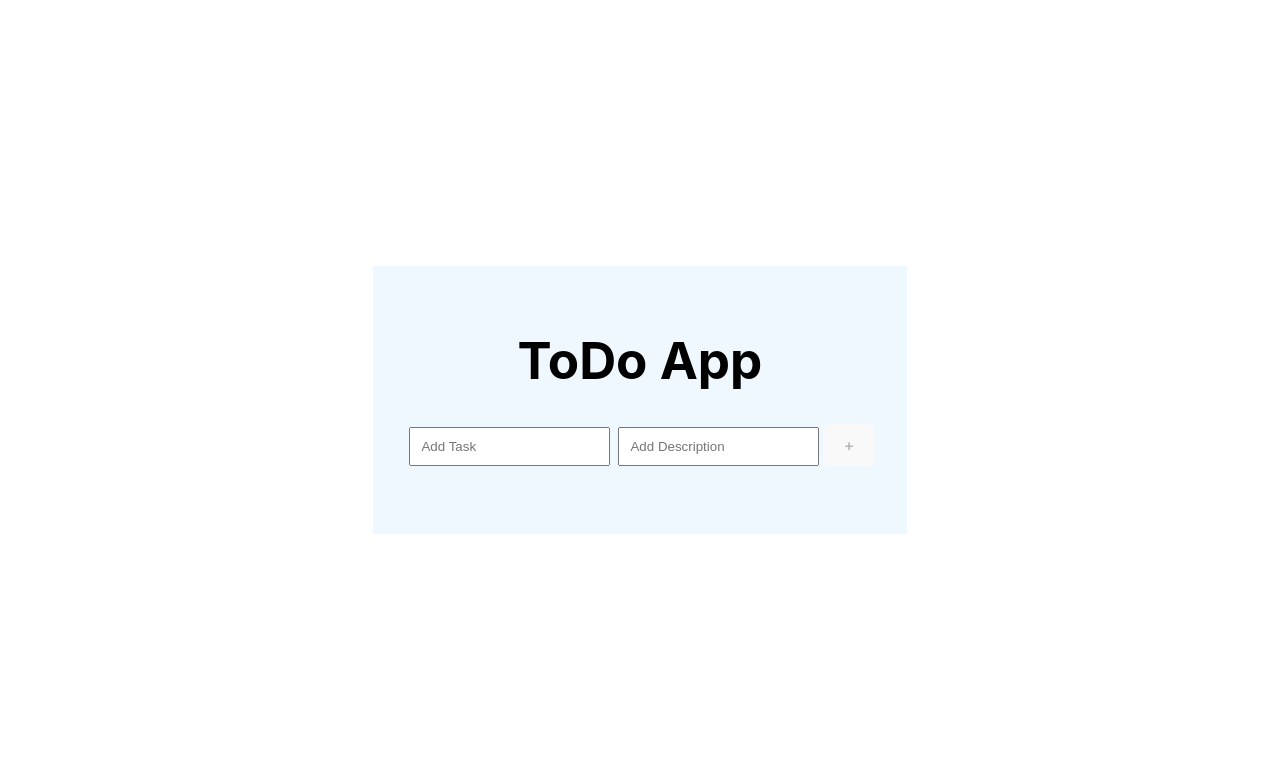
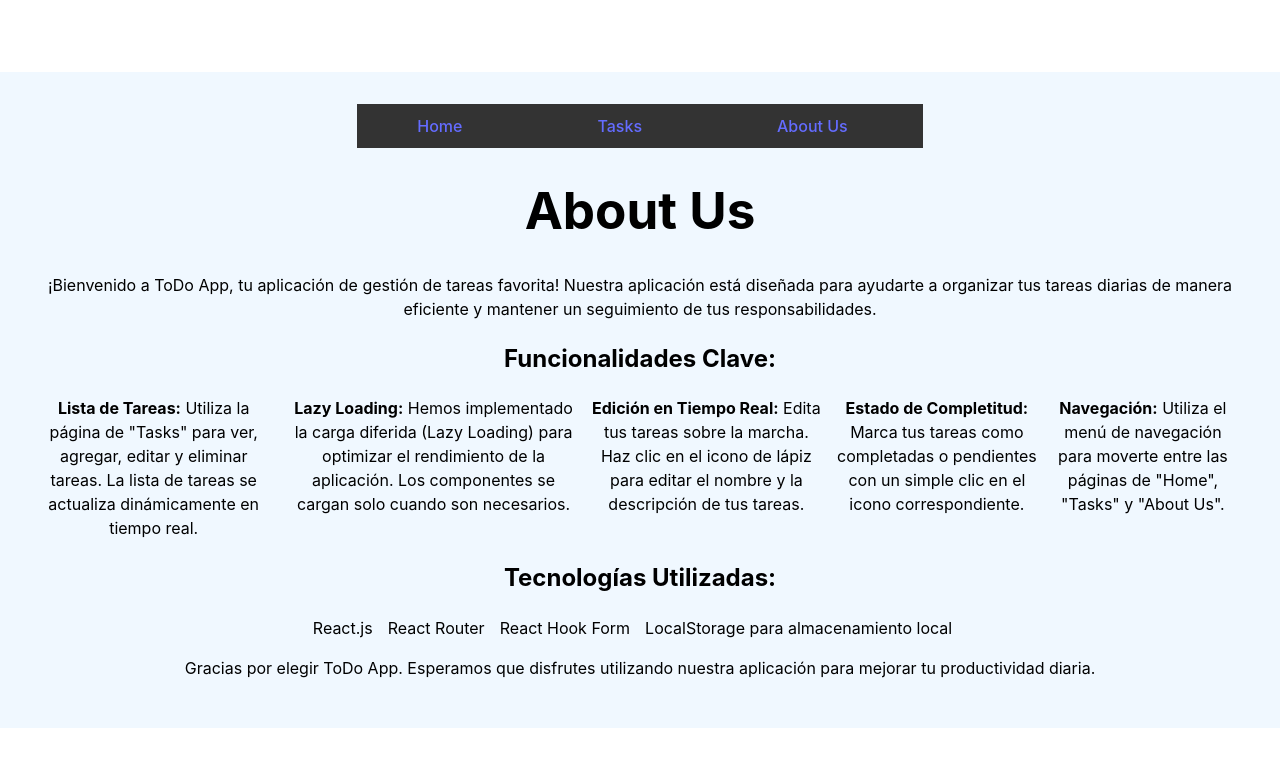
Before and after one commit to Alejandro9912/my-react-task-list, a React (Vite) app: page /about-us in a window 1280 px wide. Shown: the top 766 px of the page. Built offline with nearby package versions, Linux system fonts and the light colour scheme.

Commit message:
Add Router

```diff
--- a/package.json
+++ b/package.json
@@ -10,10 +10,14 @@
     "preview": "vite preview"
   },
   "dependencies": {
+    "localforage": "^1.10.0",
+    "match-sorter": "^6.3.3",
     "prop-types": "^15.8.1",
     "react": "^18.2.0",
     "react-dom": "^18.2.0",
-    "react-hook-form": "^7.49.3"
+    "react-hook-form": "^7.49.3",
+    "react-router-dom": "^6.21.3",
+    "sort-by": "^1.2.0"
   },
   "devDependencies": {
     "@types/react": "^18.2.37",
--- a/src/App.css
+++ b/src/App.css
@@ -8,3 +8,12 @@
   text-align: center;
   background-color: aliceblue;
 }
+
+ul{
+  justify-content: center;
+}
+
+a{
+  margin-right: 50px;
+  margin-left: 50px;
+}
--- a/src/App.jsx
+++ b/src/App.jsx
@@ -1,19 +1,21 @@
-import { useState } from "react";
 import "./App.css";
-import Header from "./components/Header";
-import TaskList from "./components/TaskList";
+import { BrowserRouter, Route, Routes } from "react-router-dom";
+import { Home } from "./pages/Home";
+import { Tasks } from "./pages/Tasks";
+import { AbousUs } from "./pages/AbousUs";
+import { Menu } from "./components/Menu";
 
 function App() {
-  const [allTasks, setAllTasks] = useState([]);
-
-  const updateList = (newTaskList) => {
-    setAllTasks(newTaskList);
-  };
-
   return (
     <>
-      <Header />
-      {<TaskList tasks={allTasks} updateTaskList={updateList} />}
+      <BrowserRouter>
+      <Menu/>
+        <Routes>
+          <Route path="/" element={<Home />} />
+          <Route path="/tasks" element={<Tasks />} />
+          <Route path="/about-us" element={<AbousUs />} />
+        </Routes>
+      </BrowserRouter>
     </>
   );
 }
--- /dev/null
+++ b/src/components/Menu.jsx
@@ -0,0 +1,26 @@
+import { Link } from "react-router-dom";
+import "../styles/Menu.css";
+
+export const Menu = () => {
+  return (
+    <nav>
+      <ul>
+        <li>
+          <LinkWrapper to="/">Home</LinkWrapper>
+        </li>
+        <li>
+          <LinkWrapper to="/tasks">Tasks</LinkWrapper>
+        </li>
+        <li>
+          <LinkWrapper to="/about-us">About Us</LinkWrapper>
+        </li>
+      </ul>
+    </nav>
+  );
+};
+
+const LinkWrapper = ({ to, children }) => (
+  <Link to={to} className="link-wrapper">
+    {children}
+  </Link>
+);
--- /dev/null
+++ b/src/pages/AbousUs.jsx
@@ -0,0 +1,52 @@
+export const AbousUs = () => {
+  return (
+    <div>
+      <h1>About Us</h1>
+      <p>
+        ¡Bienvenido a ToDo App, tu aplicación de gestión de tareas favorita!
+        Nuestra aplicación está diseñada para ayudarte a organizar tus tareas
+        diarias de manera eficiente y mantener un seguimiento de tus
+        responsabilidades.
+      </p>
+      <h2>Funcionalidades Clave:</h2>
+      <ul>
+        <li>
+          <strong>Lista de Tareas:</strong> Utiliza la página de "Tasks" para
+          ver, agregar, editar y eliminar tareas. La lista de tareas se
+          actualiza dinámicamente en tiempo real.
+        </li>
+        <li>
+          <strong>Lazy Loading:</strong> Hemos implementado la carga diferida
+          (Lazy Loading) para optimizar el rendimiento de la aplicación. Los
+          componentes se cargan solo cuando son necesarios.
+        </li>
+        <li>
+          <strong>Edición en Tiempo Real:</strong> Edita tus tareas sobre la
+          marcha. Haz clic en el icono de lápiz para editar el nombre y la
+          descripción de tus tareas.
+        </li>
+        <li>
+          <strong>Estado de Completitud:</strong> Marca tus tareas como
+          completadas o pendientes con un simple clic en el icono
+          correspondiente.
+        </li>
+        <li>
+          <strong>Navegación:</strong> Utiliza el menú de navegación para
+          moverte entre las páginas de "Home", "Tasks" y "About Us".
+        </li>
+      </ul>
+      <h2>Tecnologías Utilizadas:</h2>
+      <ul>
+        <li>React.js</li>
+        <li>React Router</li>
+        <li>React Hook Form</li>
+        <li>LocalStorage para almacenamiento local</li>
+        {/* Agrega otras tecnologías utilizadas en tu aplicación */}
+      </ul>
+      <p>
+        Gracias por elegir ToDo App. Esperamos que disfrutes utilizando nuestra
+        aplicación para mejorar tu productividad diaria.
+      </p>
+    </div>
+  );
+};
--- /dev/null
+++ b/src/pages/Home.jsx
@@ -0,0 +1,9 @@
+export const Home = () => {
+  return (
+    <div>
+      <h1>Bienvenido </h1>
+      <h2>A</h2>
+      <h2>ToDo App</h2>
+    </div>
+  );
+};
--- /dev/null
+++ b/src/pages/Tasks.jsx
@@ -0,0 +1,18 @@
+import { useState } from "react";
+import TaskList from "../components/TaskList";
+import Header from "../components/Header";
+
+export const Tasks = () => {
+  const [allTasks, setAllTasks] = useState([]);
+
+  const updateList = (newTaskList) => {
+    setAllTasks(newTaskList);
+  };
+
+  return (
+    <>
+      <Header />
+      {<TaskList tasks={allTasks} updateTaskList={updateList} />}
+    </>
+  );
+};
--- a/src/styles/Header.css
+++ b/src/styles/Header.css
@@ -1,4 +1,4 @@
-h1 {
+h1, h2, li, p {
   color: black;
 }
 
--- /dev/null
+++ b/src/styles/Menu.css
@@ -0,0 +1,34 @@
+/* Estilo básico para el componente de menú */
+nav {
+  background-color: #333; /* Color de fondo del menú */
+}
+
+ul {
+  list-style: none; /* Elimina los puntos de la lista */
+  padding: 0; /* Elimina el espacio interno en la lista */
+  margin: 0; /* Elimina el margen externo en la lista */
+  display: flex; /* Muestra los elementos de la lista en línea */
+}
+
+li {
+  margin-right: 15px; /* Espaciado entre elementos del menú */
+}
+
+Link {
+  text-decoration: none; /* Elimina el subrayado predeterminado */
+  color: white; /* Color del texto del enlace */
+  font-weight: bold; /* Texto en negrita */
+  font-size: 16px; /* Tamaño del texto */
+  padding: 10px; /* Espaciado interno alrededor del enlace */
+  transition: color 0.3s ease; /* Transición suave en el cambio de color */
+}
+
+Link:hover {
+  color: #ffcc00; /* Color del texto del enlace al pasar el mouse */
+}
+
+.link-wrapper {
+  display: inline-block;
+  padding: 10px; /* Ajusta el relleno según tus preferencias */
+  /* Otros estilos según sea necesario */
+}
```
Also changed, not shown: 2 other files (tests, documents, lock files or other folders).
